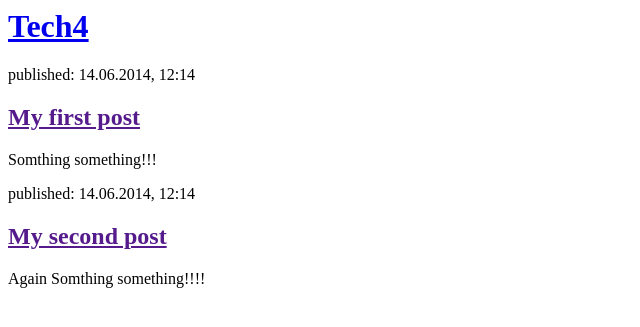
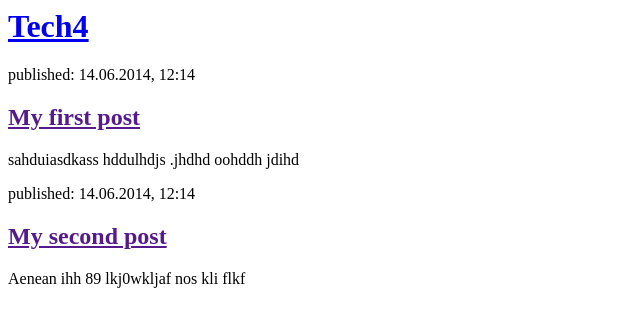
Before and after one commit to pariharbhupender/My-first-Blog, a Django app: page / in a window 1280 px wide. Shown: the top 327 px of the page, without its empty margins (0-640 px from the left). Run offline with Django 3.2, Linux system fonts and the light colour scheme.

Commit message:
changed html second time.

```diff
--- a/Blog/templates/Blog/post_list.html
+++ b/Blog/templates/Blog/post_list.html
@@ -10,13 +10,13 @@
         <div>
             <p>published: 14.06.2014, 12:14</p>
             <h2><a href="">My first post</a></h2>
-            <p>Somthing something!!!</p>
+            <p>sahduiasdkass hddulhdjs .jhdhd oohddh jdihd</p>
         </div>
 
         <div>
             <p>published: 14.06.2014, 12:14</p>
             <h2><a href="">My second post</a></h2>
-            <p>Again Somthing something!!!!</p>
+            <p>Aenean ihh 89 lkj0wkljaf nos kli flkf</p>
         </div>
     </body>
 </html>
--- a/Blog/views.py
+++ b/Blog/views.py
@@ -2,4 +2,4 @@ from django.shortcuts import render
 
 
 def post_list(request):
-    return render(request, 'Blog/post_list.html', {})
+    return render(request, 'blog/post_list.html', {})
```
